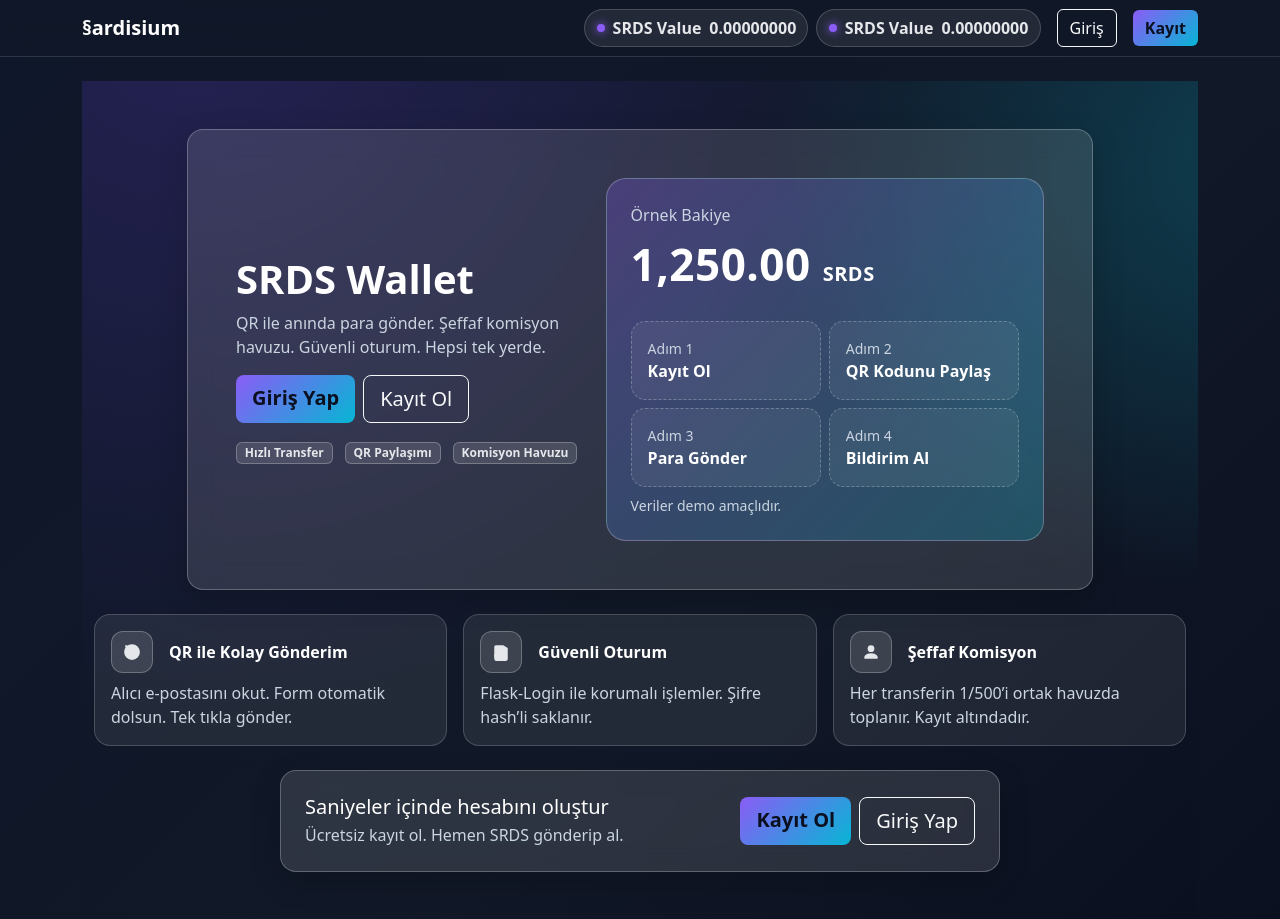
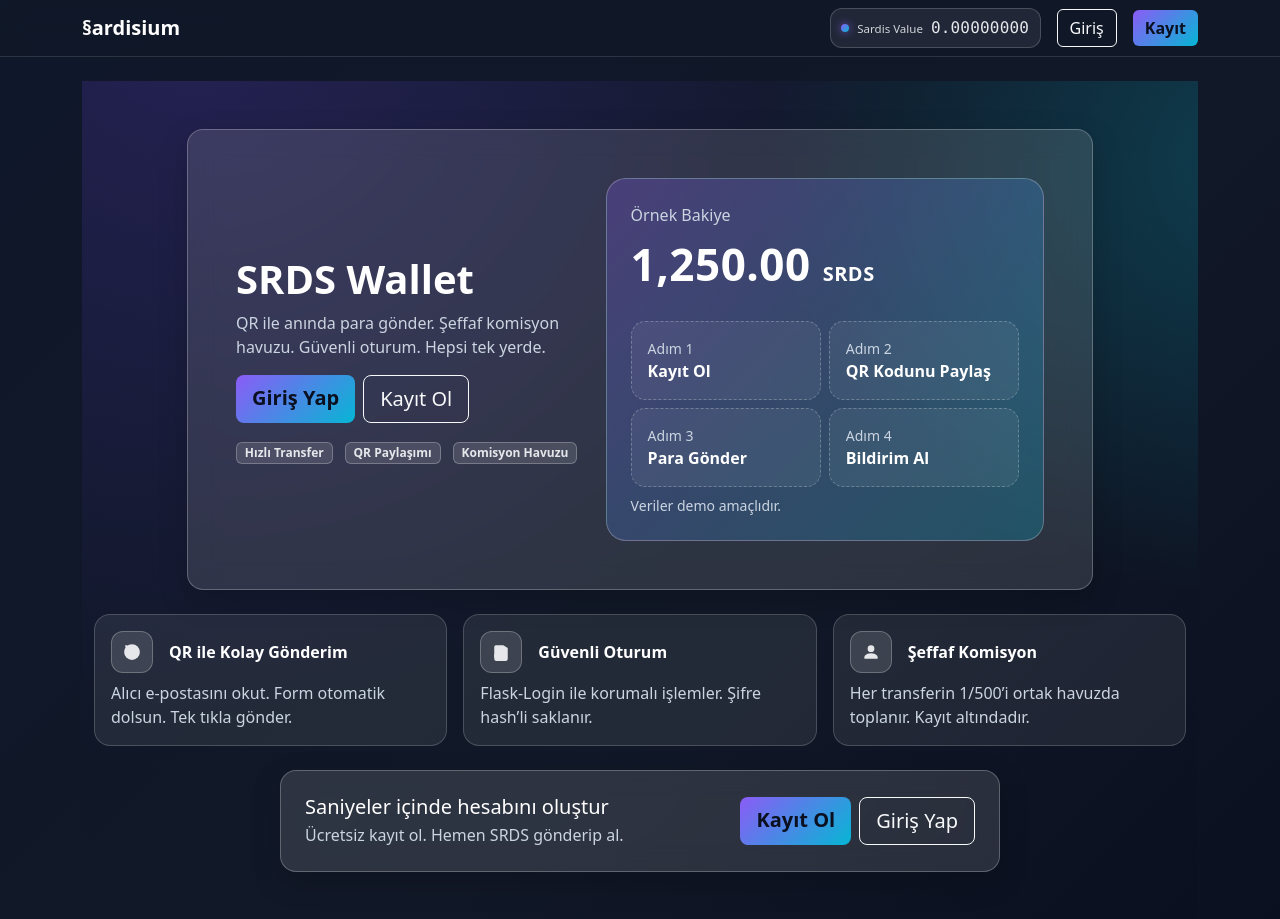
Before and after one commit to ardagencer1206/wallet, a Flask app: page / in a window 1280 px wide. Shown: the top 919 px of the page. Run offline with Flask 3, Linux system fonts and the light colour scheme.

Commit message:
Update base.html

```diff
--- a/templates/base.html
+++ b/templates/base.html
@@ -6,21 +6,41 @@
     <title>Sardis § Wallet</title>
     <link href="https://cdn.jsdelivr.net/npm/bootstrap@5.3.3/dist/css/bootstrap.min.css" rel="stylesheet">
     <style>
-      body{background:linear-gradient(135deg,#0f172a,#111827 60%,#0b1020);min-height:100vh;color:#fff}
-      .navbar{background:rgba(17,25,40,.65)!important;backdrop-filter:blur(12px);border-bottom:1px solid rgba(255,255,255,.12)}
-      .navbar-brand{font-weight:700;color:#fff!important}
-      .btn-icon{width:40px;height:40px;border-radius:12px;display:grid;place-items:center;padding:0}
-      .alert{border-radius:.75rem}
-      .btn-gradient{background:linear-gradient(135deg,#8b5cf6,#06b6d4);border:0;color:#0b1020;font-weight:600}
-      /* SRDS Value chip */
-      .metric-chip{
+      body {
+        background: linear-gradient(135deg, #0f172a, #111827 60%, #0b1020);
+        min-height: 100vh;
+        color: #fff;
+      }
+      .navbar {
+        background: rgba(17, 25, 40, 0.65) !important;
+        backdrop-filter: blur(12px);
+        border-bottom: 1px solid rgba(255,255,255,.12);
+      }
+      .navbar-brand { font-weight: 700; color: #fff !important; }
+
+      .btn-icon{
+        width:40px;height:40px;border-radius:12px;display:grid;place-items:center;padding:0;
+      }
+      .btn-gradient{
+        background:linear-gradient(135deg,#8b5cf6,#06b6d4);border:0;color:#0b1020;font-weight:600;
+      }
+      .alert{ border-radius:.75rem; }
+
+      /* SRDS value chip */
+      .value-chip{
         display:flex;align-items:center;gap:.5rem;
-        padding:.35rem .7rem;border-radius:999px;
-        background:rgba(255,255,255,.08);border:1px solid rgba(255,255,255,.18);
-        color:#e5e7eb;font-weight:600
+        padding:.45rem .65rem;border-radius:12px;
+        background:rgba(255,255,255,.07);
+        border:1px solid rgba(255,255,255,.18);
+        color:#e5e7eb;
       }
-      .metric-dot{width:8px;height:8px;border-radius:50%;background:#8b5cf6;box-shadow:0 0 10px #8b5cf6}
-      .metric-num{font-variant-numeric:tabular-nums}
+      .value-chip .dot{
+        width:8px;height:8px;border-radius:50%;
+        background:linear-gradient(135deg,#8b5cf6,#06b6d4);
+        box-shadow:0 0 8px rgba(139,92,246,.8);
+      }
+      .value-chip .label{ font-size:.72rem;opacity:.9; }
+      .value-chip .amount{ font-family: ui-monospace, SFMono-Regular, Menlo, Monaco, Consolas, "Liberation Mono", "Courier New", monospace; letter-spacing:.2px; }
     </style>
   </head>
   <body>
@@ -28,18 +48,16 @@
       <div class="container">
         <a class="navbar-brand" href="{{ url_for('home') }}">§ardisium</a>
 
-        <!-- SRDS value pill -->
-        <div class="ms-auto me-2 d-none d-md-block">
-          <div class="metric-chip" title="SRDS Value = Kasa TRY / Dolaşımdaki SRDS">
-            <span class="metric-dot"></span>
-            <span>SRDS&nbsp;Value</span>
-            <span class="metric-num">
-              {{ ('%.8f' % (srds_value or 0)) if srds_value is not none else '0.00000000' }}
+        <div class="ms-auto d-flex align-items-center gap-2">
+          <!-- SRDS value: always visible -->
+          <div class="value-chip me-2">
+            <span class="dot" aria-hidden="true"></span>
+            <span class="label">Sardis Value</span>
+            <span class="amount">
+              {{ ('%.8f'|format(srds_value)) if srds_value is not none else '0.00000000' }}
             </span>
           </div>
-        </div>
 
-        <div class="d-flex align-items-center gap-2">
           {% if current_user.is_authenticated %}
             <a class="btn btn-outline-light btn-icon" href="{{ url_for('notifications') }}" title="Bildirimler">
               <svg xmlns="http://www.w3.org/2000/svg" width="18" height="18" fill="currentColor" viewBox="0 0 16 16">
@@ -68,15 +86,6 @@
               </svg>
             </a>
           {% else %}
-            <div class="me-2 d-none d-md-block">
-              <div class="metric-chip" title="SRDS Value = Kasa TRY / Dolaşımdaki SRDS">
-                <span class="metric-dot"></span>
-                <span>SRDS&nbsp;Value</span>
-                <span class="metric-num">
-                  {{ ('%.8f' % (srds_value or 0)) if srds_value is not none else '0.00000000' }}
-                </span>
-              </div>
-            </div>
             <a class="btn btn-outline-light me-2" href="{{ url_for('login') }}">Giriş</a>
             <a class="btn btn-gradient" href="{{ url_for('register') }}">Kayıt</a>
           {% endif %}
```
